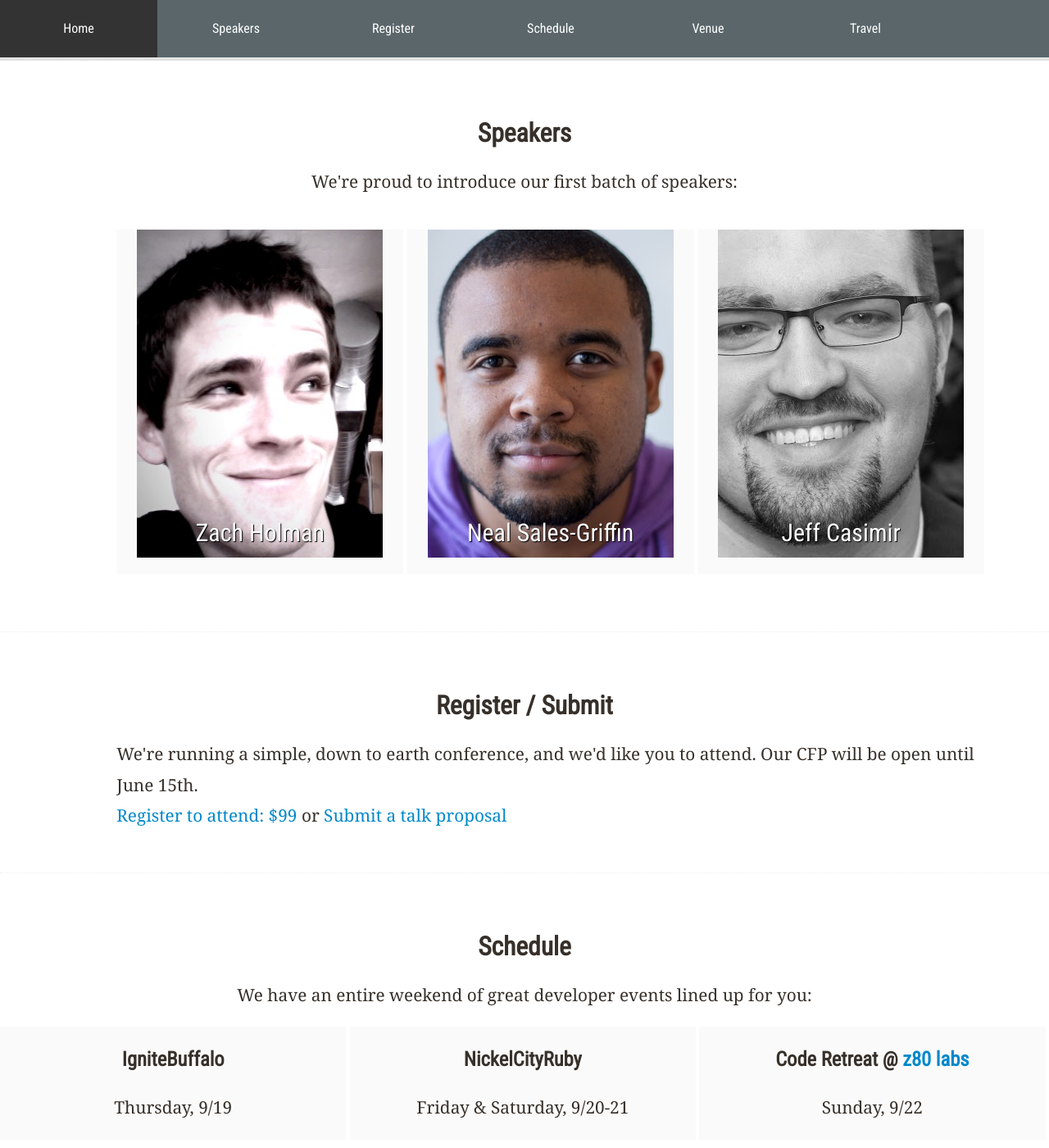
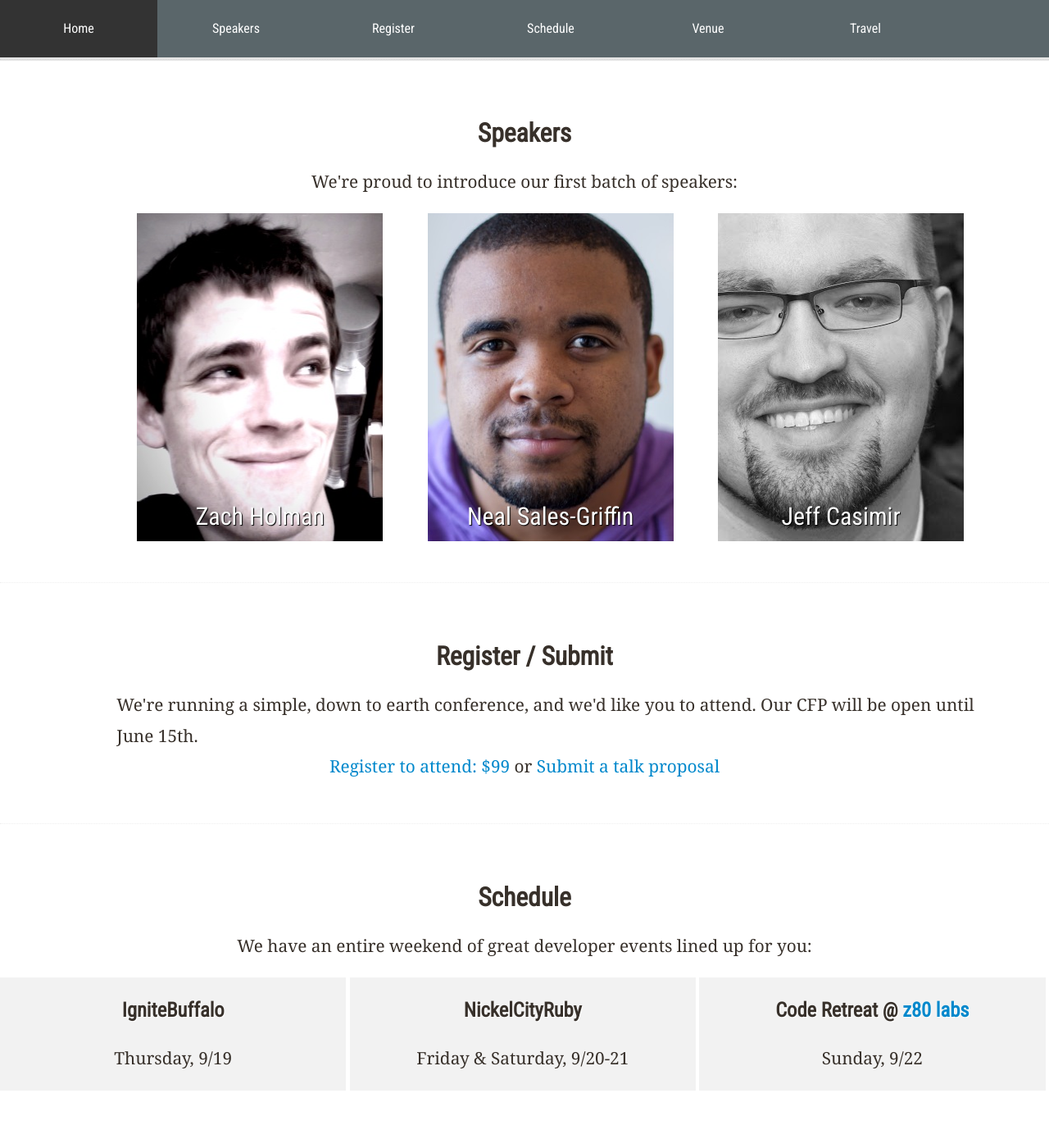
Before and after one commit to nysmakers/nysmakers.github.io, a Jekyll site: the page built from 2013/index.html, in a window 1280 px wide and 1400 px high, scrolled down 628 px. Shown: the whole window at 82% size. Built offline with Jekyll 4.4.1, drawn with Linux system fonts in a browser that asks for light colours.

Commit message:
scheduling stuff.
bg color and spacing.

```diff
--- a/2013/index.html
+++ b/2013/index.html
@@ -36,7 +36,7 @@
   <p class="span10 offset1">
     We're running a simple, down to earth conference, and we'd like you to attend. Our CFP will be open until June 15th.
   </p>
-  <p class="span10 offset1">
+  <p class="text-center" style="clear:both;">
     <a href="#">Register to attend: $99</a>
     or
     <a href="cfp">Submit a talk proposal</a>
@@ -68,7 +68,7 @@
   <h2 class="span10 offset1">Venue</h2>
   <p class="span10 offset1">
   </p>
-  <p class="span10 offset1 text-center">
+  <p class="text-center">
     <a href="http://instagram.com/p/VsDBkosqV_/"><img src="/images/library.jpg" /></a>
   </p>
   <p class="span10 offset1">
@@ -79,7 +79,7 @@
 
 <section class="row-fluid" id="travel">
   <h2 class="span10 offset1">Travel</h2>
-  <p class="span10 offset1 text-center">
+  <p class="text-center">
     <a href="http://www.flickr.com/photos/jasonparis/3580724312/"><img src="/images/martin.jpg" /></a>
   </p>
   <p class="span10 offset1">
--- a/stylesheets/responsive.css
+++ b/stylesheets/responsive.css
@@ -193,12 +193,16 @@
 #contentContainer ul {
   list-style: none; }
   #contentContainer ul li {
-    margin: 20px 0px;
-    padding: 0px 0px 20px 0px;
     display: inline-block;
     width: 33%;
-    text-align: center;
-    background: #fafafa; }
+    text-align: center; }
+#contentContainer section#schedule li {
+  margin: 20px 0px;
+  padding: 0px 0px 20px 0px;
+  display: inline-block;
+  width: 33%;
+  text-align: center;
+  background: #f2f2f2; }
 
 #speakers p {
   margin-bottom: 20px; }
@@ -217,7 +221,7 @@
 #venue .text-center, #travel .text-center {
   margin-bottom: 20px; }
 #venue img, #travel img {
-  width: 300px;
+  width: 400px;
   height: 400px; }
 
 footer {
```
Also changed, not shown: stylesheets/scss/responsive.scss (+10 -3 lines).
